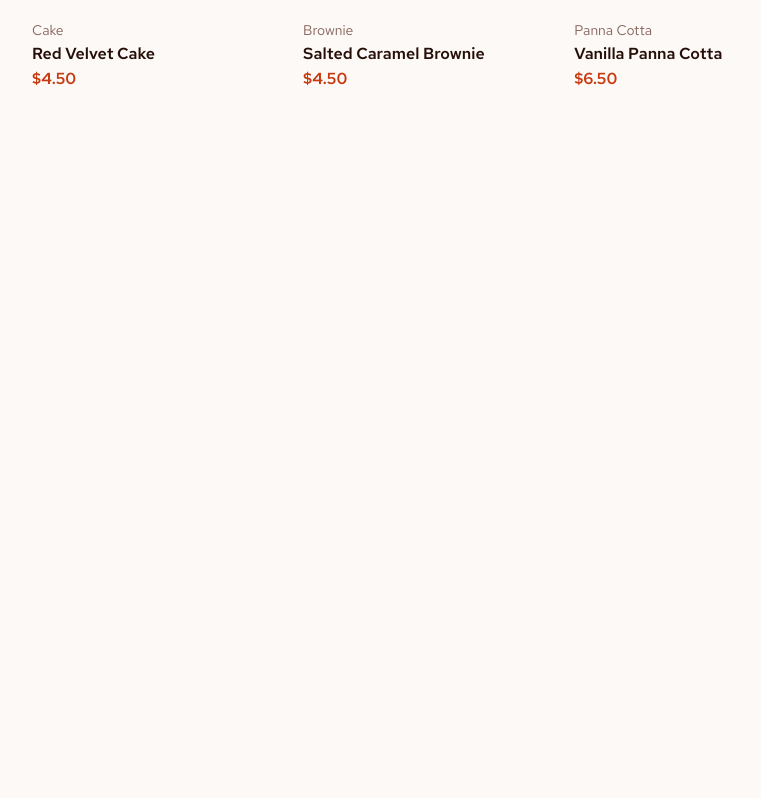
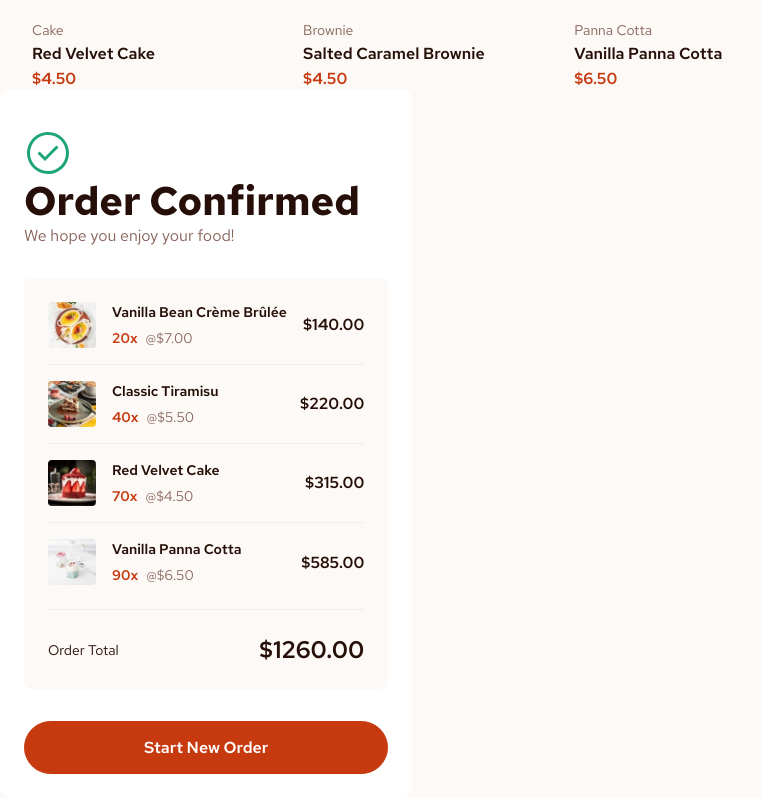
Before and after one commit to miranlegin/fem-product-list-with-cart, a React (Vite) app: page / in a window 1280 px wide. Shown: the part 1074-1872 px from the top of the page, without its empty margins (0-761 px from the left). Before the commit the page ends 1163 px from the top, so only its background shows below. Built offline with nearby package versions, Linux system fonts and the light colour scheme.

Commit message:
[Update]: styling for modal

```diff
--- a/src/App.jsx
+++ b/src/App.jsx
@@ -117,7 +117,7 @@ function App() {
           <main>
             <h1 className='text-preset-1 text-rose-900'>Desserts</h1>
             {/* <h2>List of desserts</h2> */}
-            <div className='cards-list'>
+            <div className='items-list'>
               {!isLoading ? (
                 data?.map((item) => (
                   <Item
@@ -145,14 +145,14 @@ function App() {
           </aside>
         </div>
       </div>
-      {/* {totalSum > 0 && (
+      {totalSum > 0 && (
         <Confirmation
           totalSum={totalSum}
           productsInCart={productsInCart}
           itemQuantity={cart}
           onDelete={emptyCart}
         ></Confirmation>
-      )} */}
+      )}
     </>
   );
 }
--- a/src/Confirmation.jsx
+++ b/src/Confirmation.jsx
@@ -2,14 +2,21 @@ import React from 'react';
 
 import ConfirmationItem from './ConfirmationItem';
 
+import orderSuccessful from '/assets/icons/icon-order-confirmed.svg';
+
 const Confirmation = ({ productsInCart, totalSum, itemQuantity, onDelete }) => {
   return (
-    <dialog style={{ display: 'block' }}>
+    <dialog open>
+      <div className='order'>
+        <div className='order-heading'>
+          <img src={orderSuccessful} alt='' />
           <h2 className='text-preset-1 text-rose-900'>Order Confirmed</h2>
           <p className='text-preset-3 fw-regular text-rose-500'>
             We hope you enjoy your food!
           </p>
-      <ul>
+        </div>
+        <div className='order-summary'>
+          <ul className='orders-list'>
             {productsInCart.map((item) => (
               <ConfirmationItem
                 key={item.id}
@@ -18,15 +25,17 @@ const Confirmation = ({ productsInCart, totalSum, itemQuantity, onDelete }) => {
               ></ConfirmationItem>
             ))}
           </ul>
-      <p>
+          <p className='order-divider flex-between'>
             <span className='text-preset-4 text-rose-900'>Order Total</span>
             <span className='text-preset-2 text-rose-900'>
               <strong>${totalSum.toFixed(2)}</strong>
             </span>
           </p>
+        </div>
         <button className='button' data-type='primary' onClick={onDelete}>
           Start New Order
         </button>
+      </div>
     </dialog>
   );
 };
--- a/src/ConfirmationItem.jsx
+++ b/src/ConfirmationItem.jsx
@@ -9,11 +9,20 @@ const ConfirmationItem = ({ item, itemQuantity }) => {
   }
 
   return (
-    <li style={{ display: 'flex', gap: '2rem', alignItems: 'center' }}>
-      <img src={item.image.thumbnail} width={48} height={48} alt='' />
-      <div style={{ flexGrow: 1 }}>
-        <h3 className='text-preset-4 fw-semibold text-rose-900'>{item.name}</h3>
-        <p>
+    <li className='order-item'>
+      <div className='order-item-layout'>
+        <img
+          className='order-image'
+          src={item.image.thumbnail}
+          width={48}
+          height={48}
+          alt=''
+        />
+        <div className='order-item-column'>
+          <h3 className='text-preset-4 fw-semibold text-rose-900'>
+            {item.name}
+          </h3>
+          <p className='order-item-pricing'>
             <span className='text-preset-4 fw-semibold text-red'>
               {quantity}x
             </span>
@@ -23,6 +32,7 @@ const ConfirmationItem = ({ item, itemQuantity }) => {
           </p>
         </div>
         <p className='text-preset-3 text-rose-900'>${calculatedPrice}</p>
+      </div>
     </li>
   );
 };
--- a/src/main.scss
+++ b/src/main.scss
@@ -35,6 +35,7 @@
   --space-50: 0.25rem;
 }
 
+// RESET
 /* 1. Use a more-intuitive box-sizing model */
 *,
 *::before,
@@ -97,6 +98,8 @@ h6 {
   isolation: isolate;
 }
 
+// CUSTOM FONT
+
 @font-face {
   font-family: 'Red Hat Text';
   src: url('/fonts/RedHatText-VariableFont_wght.ttf') format('truetype');
@@ -105,10 +108,7 @@ h6 {
   font-display: swap;
 }
 
-body {
-  font-family: var(--ff-base);
-  background-color: var(--rose-50);
-}
+// UTILITY CLASSES
 
 .text-preset-1 {
   font-weight: var(--fw-bold);
@@ -150,6 +150,22 @@ body {
   text-align: center;
 }
 
+.text-rose-900 {
+  color: var(--rose-900);
+}
+
+.text-rose-500 {
+  color: var(--rose-500);
+}
+
+.text-red {
+  color: var(--red);
+}
+
+.text-white {
+  color: var(--white);
+}
+
 .sr-only {
   position: absolute;
   width: 1px;
@@ -162,22 +178,11 @@ body {
   border-width: 0;
 }
 
-.wrapper {
-  max-width: 76rem;
-  margin-inline: auto;
-}
-
-.page-layout {
-  display: grid;
-  grid-template-columns: 2fr 1fr;
-  gap: var(--space-400);
-}
-
-picture,
-img {
-  display: block;
-  max-width: 100%;
-  height: auto;
+.flex-between {
+  display: flex;
+  justify-content: space-between;
+  align-items: center;
+  gap: var(--space-100);
 }
 
 .icon {
@@ -189,13 +194,44 @@ img {
   fill: currentColor;
 }
 
-/* ==========================================
-Single-colored icons can be modified like so:
-.icon-name {
-  font-size: 32px;
-  color: red;
+.wrapper {
+  max-width: 76rem;
+  margin-inline: auto;
 }
-========================================== */
+
+// LAYOUT
+body {
+  font-family: var(--ff-base);
+  background-color: var(--rose-50);
+}
+
+picture,
+img {
+  display: block;
+  max-width: 100%;
+  height: auto;
+}
+
+button {
+  cursor: pointer;
+}
+
+strong {
+  font-weight: var(--fw-semibold);
+}
+
+dialog {
+  margin: 0;
+  border: 0;
+  padding: 0;
+  background-color: transparent;
+}
+
+.page-layout {
+  display: grid;
+  grid-template-columns: 2fr 1fr;
+  gap: var(--space-400);
+}
 
 .button {
   display: flex;
@@ -242,10 +278,6 @@ Single-colored icons can be modified like so:
     background-color: var(--red);
     color: var(--white);
   }
-}
-
-button {
-  cursor: pointer;
 }
 
 .button-square {
@@ -305,22 +337,6 @@ button {
   }
 }
 
-.text-rose-900 {
-  color: var(--rose-900);
-}
-
-.text-rose-500 {
-  color: var(--rose-500);
-}
-
-.text-red {
-  color: var(--red);
-}
-
-.text-white {
-  color: var(--white);
-}
-
 .banner {
   display: flex;
   justify-content: center;
@@ -338,13 +354,6 @@ button {
   }
 }
 
-.flex-between {
-  display: flex;
-  justify-content: space-between;
-  align-items: center;
-  gap: var(--space-100);
-}
-
 .frame {
   display: grid;
   gap: var(--space-300);
@@ -354,15 +363,46 @@ button {
   background-color: var(--white);
 }
 
-strong {
-  font-weight: var(--fw-semibold);
-}
+// ITEMS
 
-.cards-list {
+.items-list {
   display: grid;
   grid-template-columns: repeat(3, 1fr);
   gap: var(--space-400) var(--space-300);
 }
+
+.item-image {
+  position: relative;
+
+  border-radius: 0.5rem;
+
+  &::before {
+    content: '';
+    position: absolute;
+    inset: 0;
+    border: 2px solid transparent;
+    border-radius: inherit;
+    transition: border-color 175ms ease;
+  }
+
+  img {
+    border-radius: inherit;
+  }
+}
+
+[data-state='item-outline'] {
+  &::before {
+    border-color: var(--red);
+  }
+}
+
+.item-description {
+  display: grid;
+  gap: var(--space-50);
+  // margin-block-start: calc(-1 * var(--space-100));
+}
+
+// CART
 
 .cart-list {
   list-style-type: none;
@@ -399,33 +439,60 @@ strong {
   padding-block-start: var(--space-300);
 }
 
-.item-image {
-  position: relative;
+// ORDER
 
-  border-radius: 0.5rem;
+.order {
+  display: grid;
+  gap: var(--space-400);
+  border-radius: 0.75rem;
+  padding-block-start: var(--space-500);
+  padding-block-end: var(--space-300);
+  padding-inline: var(--space-300);
+  background-color: var(--white);
+}
 
-  &::before {
-    content: '';
-    position: absolute;
-    inset: 0;
-    border: 2px solid transparent;
-    border-radius: inherit;
-    transition: border-color 175ms ease;
-  }
+.orders-list {
+  list-style-type: none;
+  padding-left: 0;
+}
 
-  img {
-    border-radius: inherit;
+.order-item {
+  &:not(:first-child) {
+    margin-block-start: var(--space-200);
+    border-block-start: 1px solid var(--rose-100);
+    padding-block-start: var(--space-200);
   }
 }
 
-[data-state='item-outline'] {
-  &::before {
-    border-color: var(--red);
-  }
+.order-item-layout {
+  display: grid;
+  grid-template-columns: auto 1fr auto;
+  align-items: center;
+  gap: var(--space-200);
 }
 
-.item-description {
+.order-image {
+  border-radius: 0.25rem;
+}
+
+.order-item-column {
   display: grid;
-  gap: var(--space-50);
-  // margin-block-start: calc(-1 * var(--space-100));
+  gap: var(--space-100);
 }
+
+.order-summary {
+  border-radius: 0.5rem;
+  padding: var(--space-300);
+  background-color: var(--rose-50);
+}
+
+.order-item-pricing {
+  display: flex;
+  gap: var(--space-100);
+}
+
+.order-divider {
+  margin-block-start: var(--space-300);
+  border-block-start: 1px solid var(--rose-100);
+  padding-block-start: var(--space-300);
+}
```
Also changed, not shown: public/assets/icons/icon-order-confirmed.svg (added). Lines whose indentation alone changed are shown as unchanged.
